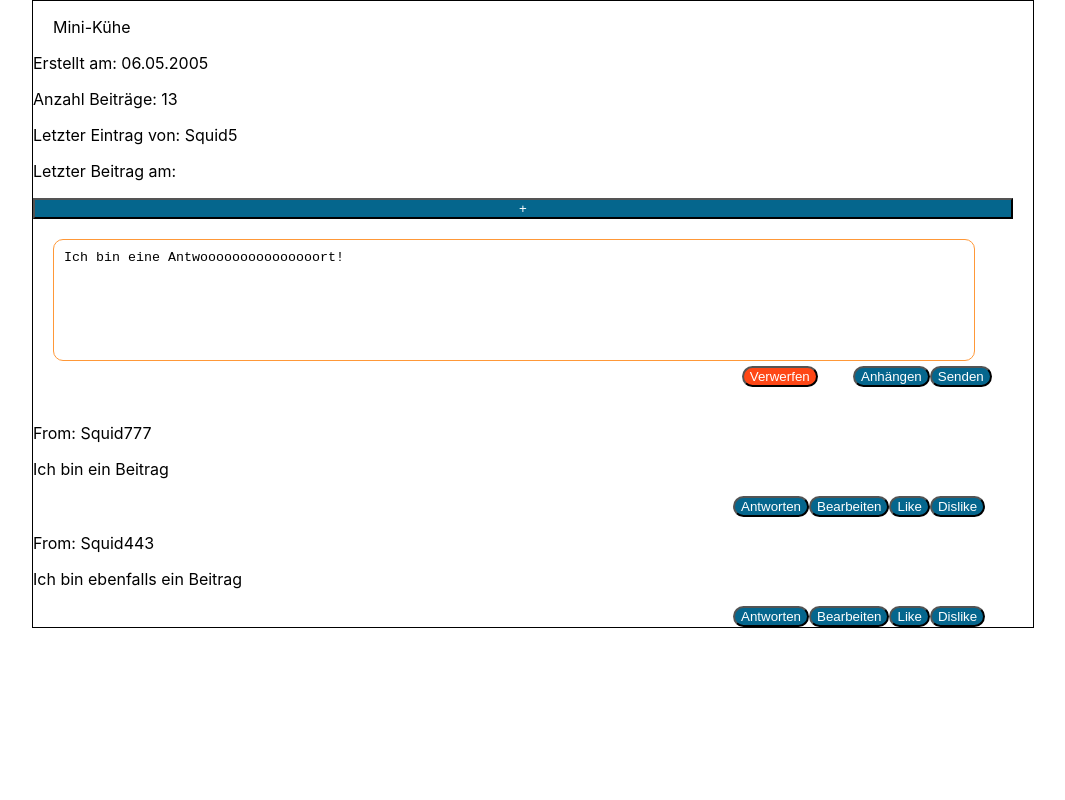
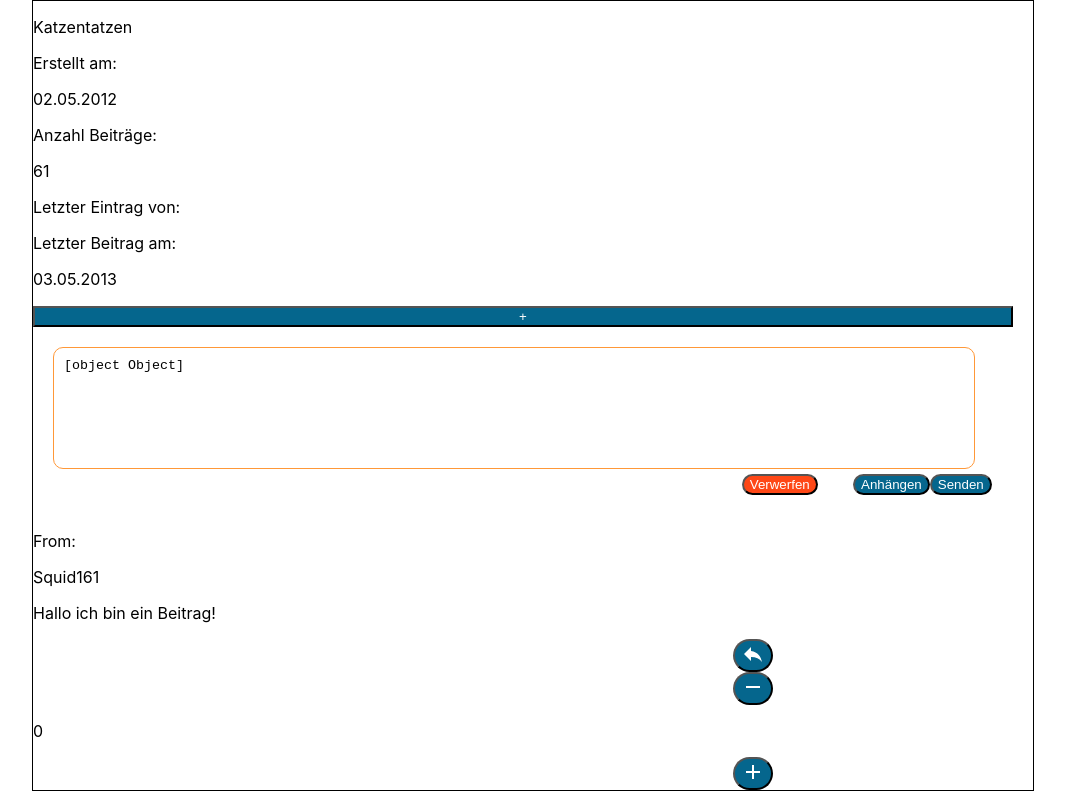
Before and after one commit to Avartos/Webaufbau, a React (Create React App) app: page / in a window 1280 px wide. Shown: the whole page, without its empty margins (107-1172 px from the left). Built offline with nearby package versions, Linux system fonts and the light colour scheme.

Commit message:
class components zu functional components
zähler eingebaut

```diff
--- a/package.json
+++ b/package.json
@@ -3,6 +3,8 @@
   "version": "0.1.0",
   "private": true,
   "dependencies": {
+    "@material-ui/core": "^4.11.4",
+    "@material-ui/icons": "^4.11.2",
     "@testing-library/jest-dom": "^5.12.0",
     "@testing-library/react": "^11.2.7",
     "@testing-library/user-event": "^12.8.3",
--- a/src/components/contribution.jsx
+++ b/src/components/contribution.jsx
@@ -1,29 +1,36 @@
-import React, { Component } from 'react'
+import React, { useState } from 'react'
+import ReplyIcon from '@material-ui/icons/Reply';
+import RemoveIcon from '@material-ui/icons/Remove';
+import AddIcon from '@material-ui/icons/Add';
 
-class Contribution extends Component {
 
-    constructor(props) {
-        super(props);
 
-        this.state = {
-            contribution: props.contribution
-        }
+function Contribution() {
+
+    function ContributorSquid(props) {
+        return <p>{props.contributorSquid}</p>
     }
 
-    render() {
-        return (
-            <React.Fragment>
-                <div className="contribution">
-                    <p className="contributorSquid"> From: {this.state.contribution.squidname}</p>
-                    <p className="conText">{this.state.contribution.text}</p>
-                    <button className="contributionButtons"><i className="fas fa-reply"></i> Antworten </button>
-                    <button className="contributionButtons"><i className="fas fa-reply"></i> Bearbeiten </button>
-                    <button className="contributionButtons"><i className="fas fa-thumbs-up"></i> Like </button>
-                    <button className="contributionButtons"><i className="fas fa-thumbs-down"></i> Dislike </button>
-                </div>
-            </React.Fragment>
-        )
+    function ContributionText(props) {
+        return <p>{props.conText}</p>
     }
+
+    const [count, setCount] = useState(0);
+
+    return (
+        <div className="contribution">
+            <p className="contributorSquid">From: <ContributorSquid contributorSquid="Squid161" /></p>
+            <p className="conText"><ContributionText conText="Hallo ich bin ein Beitrag!" /></p>
+            <button className="contributionButtons"> <ReplyIcon /> </button>
+
+            <div id="CounterOfLikes">
+
+                <button className="contributionButtons" onClick={() => setCount(count - 1)}> <RemoveIcon /> </button>
+                <p>{count}</p>
+                <button className="contributionButtons" onClick={() => setCount(count + 1)}> <AddIcon /> </button>
+
+            </div>
+        </div>
+    )
 }
-
 export default Contribution;
--- a/src/components/contributions.jsx
+++ b/src/components/contributions.jsx
@@ -1,25 +1,19 @@
-import React, { Component } from 'react';
+import React from 'react';
 import Contribution from './contribution';
+import DescriptionThread from './descriptionThread';
 import CreateContribution from './createContribution';
-import DescriptionThread from './descriptionThread';
 
-export default class Contributions extends Component {
-    // state = {}
-    render() {
-        return (
-            <React.Fragment>
+
+function Contributions() {
+    return(
                 <div className="contributionList">
 
-                    <DescriptionThread descriptionThread={{threadName:'Mini-Kühe', createdOn:'06.05.2005', numberOfContributions:'13', squidname: 'Squid5', lastContribution: '01.01.2021'}}/>
-
-                    <CreateContribution createContribution={{answer: 'Ich bin eine Antwooooooooooooooort!'}}/>
-
-                    <Contribution contribution={{id:0, squidname:'Squid777', text:'Ich bin ein Beitrag'}}/>
-
-                    <Contribution contribution={{id:1, squidname:'Squid443', text:'Ich bin ebenfalls ein Beitrag'}}/>
+                    <DescriptionThread/>
+                    <CreateContribution/>
+                    <Contribution/>
 
                 </div>
-            </React.Fragment>
-        )
-    }
+    )
 }
+
+export default Contributions;
--- a/src/components/createContribution.jsx
+++ b/src/components/createContribution.jsx
@@ -1,31 +1,25 @@
-import React, { Component } from 'react'
+import React from 'react'
 
-class CreateContribution extends Component {
+function CreateContribution() {
 
-    constructor(props) {
-        super(props);
-
-        this.state = {
-            createContribution: props.createContribution
-        }
+    function Answer(props) {
+        return <textarea>{props.answer}</textarea>
     }
 
-    render() {
     return (
-            <React.Fragment>
+
+
         <div className="createContribution">
             <button className="addContribution" onclick="document.getElementById('answerContribution').style.display='block'"> + </button>
 
             <div className="answerContribution" id="answerContribution">
-                        <textarea className="answer">{this.state.createContribution.answer}</textarea>
+                <textarea className="answer"><Answer answer="Ich bin eine Antwort looooool"/></textarea>
                 <button className="answerButtons"><i className="fas fa-paperclip"></i> Anhängen </button>
                 <button className="answerButtons" type="submit"><i className="fas fa-paper-plane"></i> Senden </button>
                 <button className="deleteAnswer"><i className="fas fa-trash-alt"></i> Verwerfen </button>
             </div>
         </div>
-            </React.Fragment>
     )
-    }
 }
 
 export default CreateContribution;
--- a/src/components/descriptionThread.jsx
+++ b/src/components/descriptionThread.jsx
@@ -1,28 +1,41 @@
-import React, { Component } from 'react'
+import React from 'react'
 
-class DescriptionThread extends Component {
 
-    constructor(props) {
-        super(props);
 
-        this.state = {
-            descriptionThread: props.descriptionThread
-        }
+
+function DescriptionThread() {
+
+    function ThreadName(props) {
+        return <p>{props.threadName}</p>
     }
 
-    render() {
-        return (
-            <React.Fragment>
-                <div className="descriptionThread">
-                        <p className="descriptionText"> {this.state.descriptionThread.threadName} </p>
-                        <p className="threadStatistics"> Erstellt am: {this.state.descriptionThread.createdOn} </p>
-                        <p className="threadStatistics"> Anzahl Beiträge: {this.state.descriptionThread.numberOfContributions} </p>
-                        <p className="threadStatistics"> Letzter Eintrag von: {this.state.descriptionThread.squidname} </p>
-                        <p className="threadStatistics"> Letzter Beitrag am: {this.state.descriptionThread.lastContributionOn} </p>
-                    </div>
-            </React.Fragment>
-        )
+    function CreatedAtStatistic(props) {
+        return <p>{props.createdAtStatistic}</p>
     }
+
+    function NumberOfContributions(props) {
+        return <p>{props.numberOfContributions}</p>
+    }
+
+    function LastContributiorSquid(props) {
+        return <p>{props.lastContributorSquid}</p>
+    }
+
+    function DateOfLastContribution(props) {
+        return <p>{props.dateOfLastContribution}</p>
+    }
+
+
+
+    return (
+        <div className="descriptionThread">
+            <p className="threadName"> <ThreadName threadName="Katzentatzen"/> </p>
+            <p className="threadStatistics"> Erstellt am: <CreatedAtStatistic createdAtStatistic="02.05.2012"/></p>
+            <p className="threadStatistics"> Anzahl Beiträge: <NumberOfContributions numberOfContributions="61"/> </p>
+            <p className="threadStatistics"> Letzter Eintrag von: <LastContributiorSquid lastContributiorSquid="Squid404"/> </p>
+            <p className="threadStatistics"> Letzter Beitrag am: <DateOfLastContribution dateOfLastContribution="03.05.2013"/> </p>
+        </div>
+    )
 }
 
 export default DescriptionThread;
```
Also changed, not shown: 1 other file (tests, documents, lock files or other folders). Lines whose indentation alone changed are shown as unchanged.
